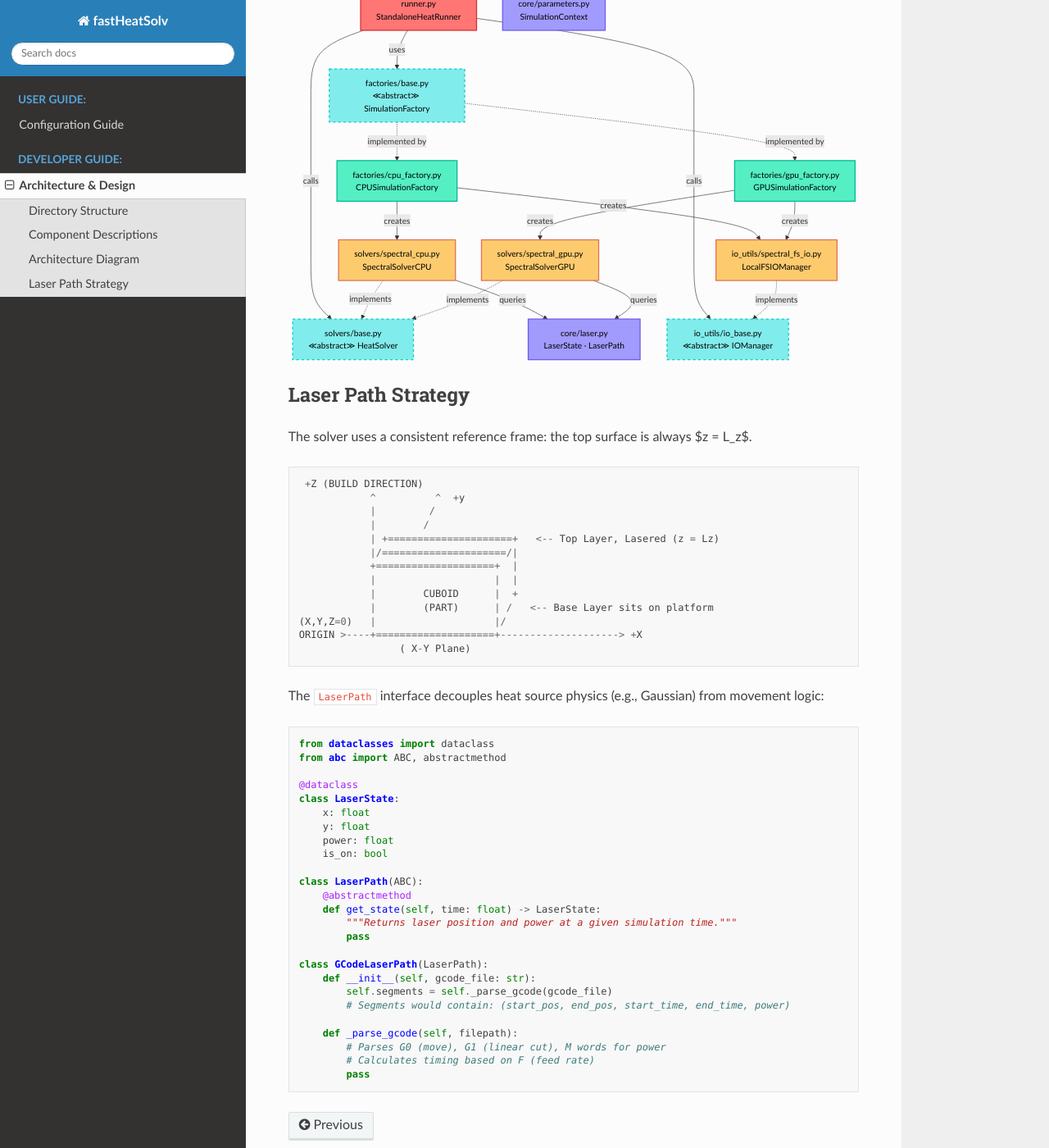
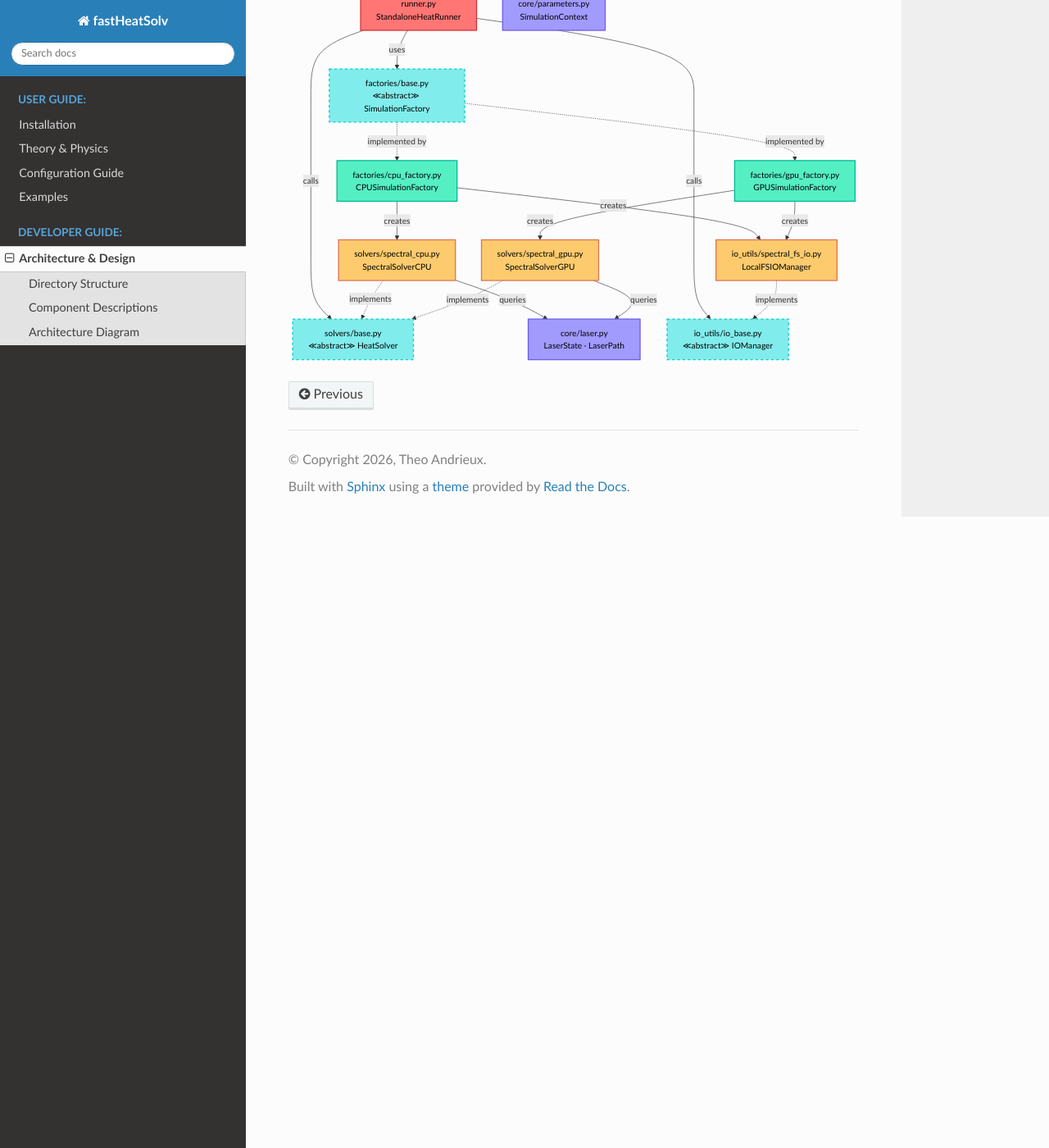
Before and after one commit to manasvupadhyay/spectral_galerkin_heat, a Sphinx documentation site: the page built from docs/ARCHITECTURE.md, in a window 1280 px wide and 1400 px high, scrolled down 1470 px. Shown: the whole window at 82% size. Built offline with Sphinx 7.4.7 and the Read the Docs theme 3.1.0, drawn with Linux system fonts in a browser that asks for light colours.

Commit message:
small edits

````diff
--- a/docs/ARCHITECTURE.md
+++ b/docs/ARCHITECTURE.md
@@ -115,53 +115,3 @@
     CPUSolv -->|"queries"| Laser
     GPUSolv -->|"queries"| Laser
 ```
-
-## Laser Path Strategy
-
-The solver uses a consistent reference frame: the top surface is always $z = L_z$.
-
-```
- +Z (BUILD DIRECTION)
-            ^          ^  +y
-            |         /
-            |        /
-            | +=====================+   <-- Top Layer, Lasered (z = Lz)
-            |/=====================/|
-            +====================+  |
-            |                    |  |
-            |        CUBOID      |  +
-            |        (PART)      | /   <-- Base Layer sits on platform
-(X,Y,Z=0)   |                    |/
-ORIGIN >----+====================+--------------------> +X
-                 ( X-Y Plane)
-```
-
-The `LaserPath` interface decouples heat source physics (e.g., Gaussian) from movement logic:
-
-```python
-from dataclasses import dataclass
-from abc import ABC, abstractmethod
-
-@dataclass
-class LaserState:
-    x: float
-    y: float
-    power: float
-    is_on: bool
-
-class LaserPath(ABC):
-    @abstractmethod
-    def get_state(self, time: float) -> LaserState:
-        """Returns laser position and power at a given simulation time."""
-        pass
-
-class GCodeLaserPath(LaserPath):
-    def __init__(self, gcode_file: str):
-        self.segments = self._parse_gcode(gcode_file)
-        # Segments would contain: (start_pos, end_pos, start_time, end_time, power)
-
-    def _parse_gcode(self, filepath):
-        # Parses G0 (move), G1 (linear cut), M words for power
-        # Calculates timing based on F (feed rate)
-        pass
-```
````
Also changed, not shown: README.md (+42 -1 lines), docs/examples.md (added, +84 -0 lines), docs/index.rst (+8 -15 lines), docs/installation.md (added, +45 -0 lines), docs/theory.md (added, +3 -0 lines), 1 other file.
